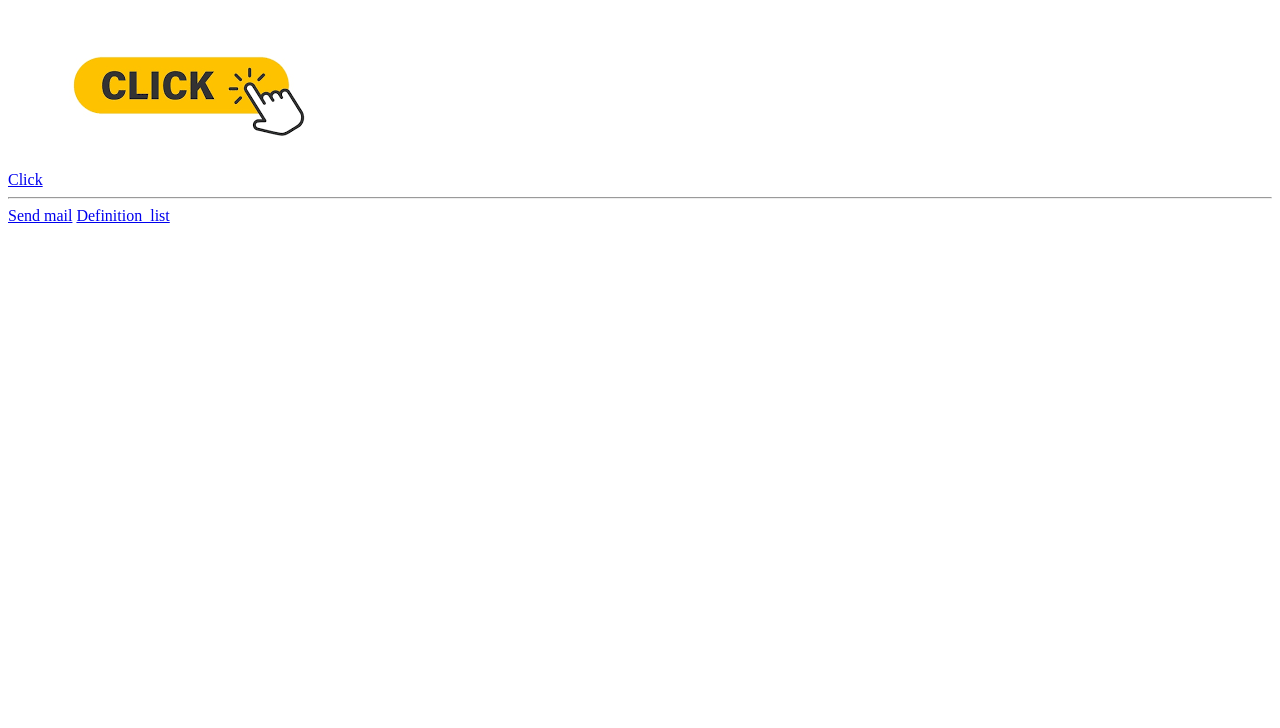
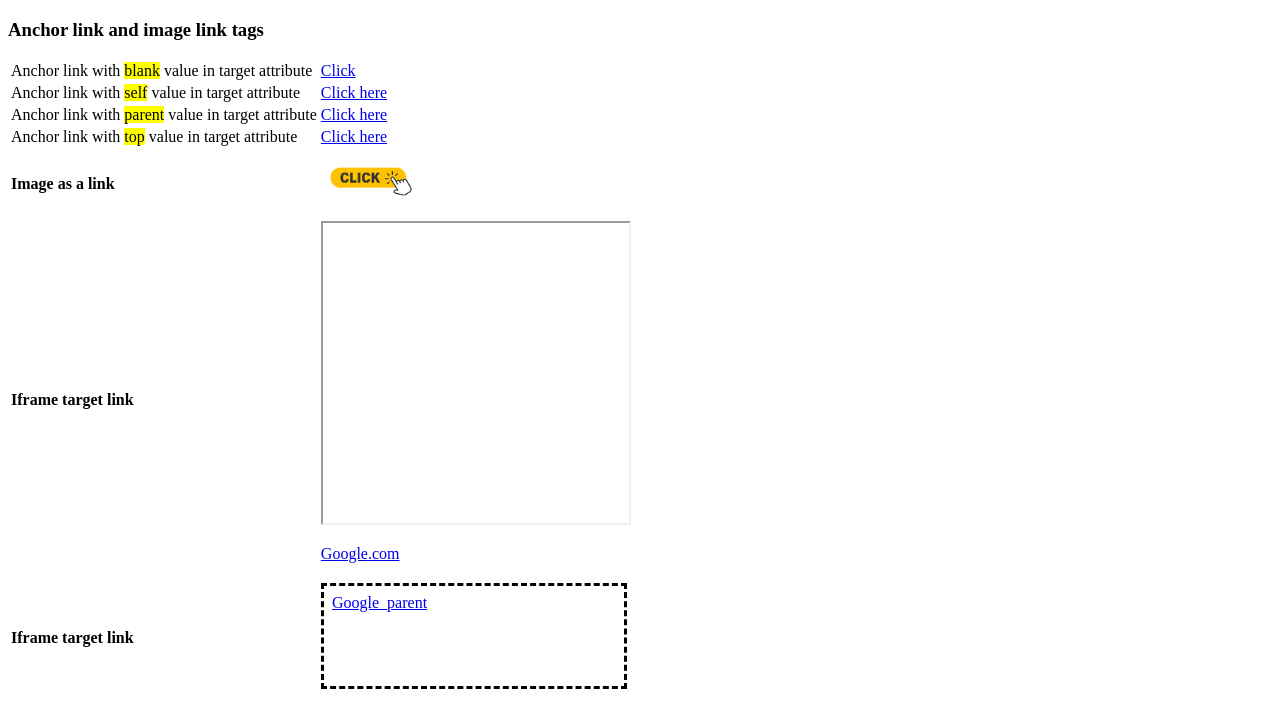
Before and after one commit to RamyaKDev/Learning, a plain HTML site: page Learning/link.html in a window 1280 px wide. Drawn offline with Linux system fonts and the light colour scheme.

Commit message:
commit
Added few programs

```diff
--- a/Learning/link.html
+++ b/Learning/link.html
@@ -6,12 +6,75 @@
     <title>Link</title>
 </head>
 <body>
+    <h3>Anchor link and image link tags</h3>
+    <table>
+        <tr><td> Anchor link with <mark>blank</mark>  value in target attribute
+            <td>
     <a href="https://www.google.com" target="_blank">Click</a>
-    <a href="https://www.google.com" target="_self">
-        <img src="/image/click.png" alt="click image">
-    </a>
-    <hr>
-    <a href="mailto:someone@example.com"> Send mail</a>
-    <a href="#list.html.definition">Definition_list</a>
+    </td>
+    </tr>
+    <tr><td> Anchor link with <mark>self</mark> value in target attribute
+        <td>
+            <a href="https://www.google.com" target="_self">
+               Click here
+            </a>
+</td>
+</tr>
+<tr><td> Anchor link with <mark>parent</mark> value in target attribute
+    <td>
+        <a href="https://www.google.com" target="_parent">
+            Click here
+         </a>
+
+</td>
+</tr>
+<tr><td> Anchor link with <mark>top</mark> value in target attribute
+    <td>
+        <a href="https://www.google.com" target="_top">
+            Click here
+         </a>
+
+</td>
+</tr>
+<tr><td><b> Image as a link</b>
+    <td>
+        <a href="https://www.google.com" target="_self">
+            <img src="/image/click.png" alt="click image" width="100px">
+        </a>
+</td>
+</tr>
+<tr><td><b> Iframe target link</b>
+    <td>
+        <iframe src="/frame1.html" name="iframe_a" height="300px" width="100%" title="Iframe Example"></iframe>
+
+        <p><a href="https://www.google.com/" target="iframe_a">Google.com</a></p>
+
+</td>
+</tr>
+<tr><td><b> Iframe target link</b>
+    <td>
+        <iframe width="300", height="100"
+style="border:3px dashed "
+srcdoc="<a target='_parent' href='https://google.com'>Google_parent</a>"
+</iframe>
+
+</td>
+</tr>
+
+
+
+
+    <tr><td> <strong>Sending mail</strong>
+        <td>
+            <a href="mailto:someone@example.com"> Send mail</a>
+    </td>
+    </tr>
+    <tr><td> <i>Relative url= Navigating within project </i>
+        <td>
+            <a href="#list.html.definition">Definition_list</a>
+    </td>
+    </tr>
+
+    </table>
 </body>
 </html>
```
Also changed, not shown: frameset.html (added, +17 -0 lines), frame1.html (added), frame2.html (added).
